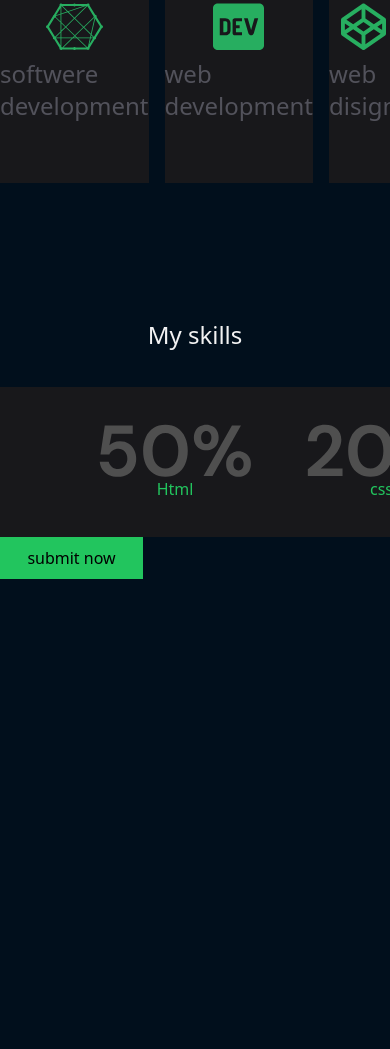
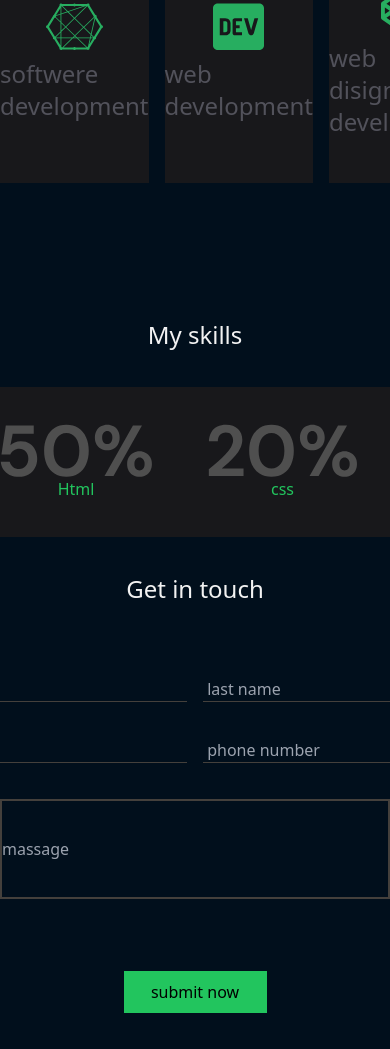
Before and after one commit to SameerAli678/protfolio, a plain HTML site: page index.html in a window 390 px wide. Shown: the part 896-1945 px from the top of the page. Before the commit the page ends 1475 px from the top, so only its background shows below. Drawn offline with nearby package versions, Linux system fonts and the light colour scheme.

Commit message:
last section with out responsive

```diff
--- a/index.html
+++ b/index.html
@@ -41,7 +41,7 @@
     <!-- navbar end -->
 
     <!-- herro section -->
-    <div class="flex md:flex-cols-1 justify-center gap-[200px] py-9">
+    <div class="flex md:flex-col-1 justify-center gap-[200px] py-9">
       <div class="text-white py-11">
         <h1 class="">
           Hi, i`M<br />
@@ -57,11 +57,13 @@
           learn more
         </button>
       </div>
-      <div><img src="./img/photo.svg" alt=" photo" class=" w-[300px]"/></div>
+      <div><img src="./img/photo.svg" alt=" photo" class="w-[300px]" /></div>
     </div>
-    <h5 class="flex justify-center items-center text-white py-9 text-2xl">About</h5>
+    <h5 class="flex justify-center items-center text-white py-9 text-2xl">
+      About
+    </h5>
     <!-- about -->
-    <div class="flex gap-[100px] justify-evenly">
+    <div class="flex gap-[100px] md:gap-[50px] justify-evenly">
       <div class="flex flex-col items-center">
         <img src="./img/Dod.svg" alt="logo" class="cursor-pointer" />
         <p class="text-sm text-white">Full name</p>
@@ -75,6 +77,7 @@
       <div class="flex flex-col items-center">
         <img src="./img/Dod.svg" alt="logo" class="cursor-pointer" />
         <p class="text-white">instagram</p>
+
         <a class="text-white">samerali1213</a>
       </div>
       <div class="flex flex-col items-center">
@@ -83,7 +86,9 @@
         <a class="text-white">03151165238</a>
       </div>
     </div>
-    <h6  class="flex justify-center items-center text-white py-9 text-2xl">What i do</h6>
+    <h6 class="flex justify-center items-center text-white py-9 text-2xl">
+      What i do
+    </h6>
     <!-- service -->
     <div class="flex gap-4 justify-evenly py-[100px] items-center">
       <div
@@ -102,14 +107,20 @@
         class="flex flex-col bg-zinc-900 w-[300px] h-[241px] items-center justify-center gap-y-2 py-4"
       >
         <img src="./img/we disign.svg " alt="softwere" class="left-[50px]" />
-        <p class="flex text-zinc-600 text-2xl">web<br />disign</p>
+        <p class="flex text-zinc-600 text-2xl">
+          web<br />disigner<br />development
+        </p>
       </div>
     </div>
-    <h7  class="flex justify-center items-center text-white py-9 text-2xl">My skills</h7>
+    <h7 class="flex justify-center items-center text-white py-9 text-2xl"
+      >My skills</h7
+    >
     <!-- my skills -->
-    <div class="flex w-[900px] h-[150px] bg-zinc-900 justify-center gap-14 items-center py-4">
+    <div
+      class="flex sm:flex-row w-[900px] sm:w-[300px] h-[150px] bg-zinc-900 sm:justify-center gap-14 sm:gap-4 items-center py-4 px-"
+    >
       <div class="flex flex-col items-center">
-        <img src="./img/html.svg " alt="sametr" class="" />
+        <img src="./img/html.svg " alt="sametr" class=":sm:w-[150px]" />
         <h2 class="text-green-500">Html</h2>
       </div>
       <div class="flex flex-col items-center">
@@ -117,20 +128,65 @@
         <h3 class="text-green-500">css</h3>
       </div>
       <div class="flex flex-col items-center">
-        <img src="./img/javascript.svg " alt="sametr" class="" />
+        <img src="./img/javascript.svg " alt="sametr" class="sm:w-[150px]" />
         <h4 class="text-green-500">javascript</h4>
       </div>
       <div class="flex flex-col items-center">
-        <img src="./img/github.svg " alt="sametr" class="" />
+        <img src="./img/github.svg " alt="sametr" class="sm:w-[150px]" />
         <h5 class="text-green-500">github</h5>
       </div>
     </div>
-    <div>
-      <div></div>
-    <div>  <button class="w-[143px] h-[42px] bg-green-500 items-center">
-      submit now
-    </button>
-</div>
-  </div>
+    <h8 class="flex justify-center items-center text-white py-9 text-2xl"
+      >Get in touch</h8
+    >
+
+    <!-- contect -->
+    <div class="flex  justify-center gap-4 py-9">
+      <div class="flex flex-row ">
+        <input
+          type=" "
+          placeholder="name"
+          class="outline-none ring-0 border-b border-stone-700 border-solid w-[300px] text-white bg-dark-black"
+        />
+      </div>
+      <div class="">
+        <input
+          type=""
+          placeholder=" last name "
+          class="outline-none ring-0 border-b border-stone-700 border-solid w-[300px] text-white bg-dark-black"
+        />
+      </div>
+    </div>
+
+    <div class="flex justify-center gap-4">
+      <div class="flex flex-row">
+        <input
+          type=" "
+          placeholder="email"
+          class="outline-none ring-0 border-b border-stone-700 border-solid w-[300px] text-white bg-dark-black"
+        />
+      </div>
+      <div>
+        <input
+          type=""
+          placeholder=" phone number "
+          class="outline-none ring-0 border-b border-stone-700 border-solid w-[300px] text-white bg-dark-black"
+        />
+      </div>
+    </div>
+
+    <div class="flex justify-center py-9">
+      <input
+        type=""
+        placeholder="massage"
+        class="outline-none ring-0 border-2 border-stone-700 border-solid w-[300px] text-white text-white bg-dark-black w-[600px] h-[100px]"
+      />
+    </div>
+
+    <div class="flex justify-center py-9">
+      <button class="w-[143px] h-[42px] bg-green-500 items-center">
+        submit now
+      </button>
+    </div>
   </body>
 </html>
```
